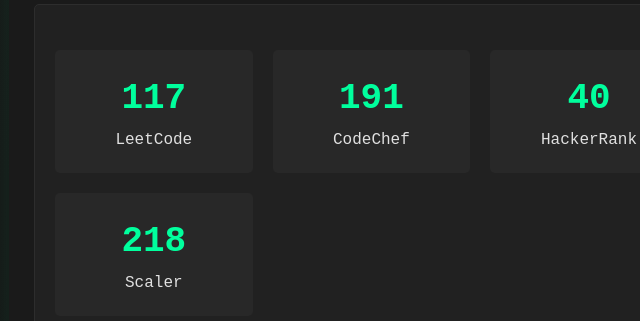
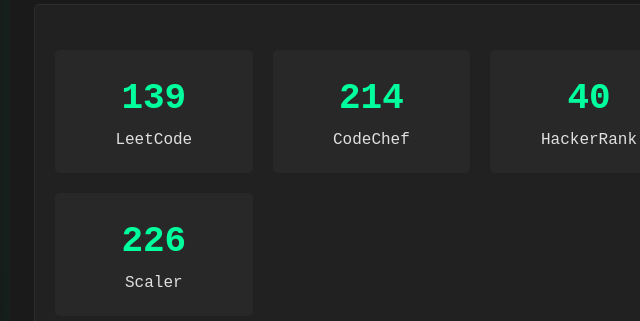
Before and after one commit to sivakumarmarisetti/portfolio, a plain HTML site: page index.html in a window 1280 px wide. Shown: the part 1040-1361 px from the top of the page, 51-691 px from the left. Drawn offline with Linux system fonts and the light colour scheme.

Commit message:
Update index.html

```diff
--- a/index.html
+++ b/index.html
@@ -564,12 +564,12 @@ async function fetchCodingStats() {
     try {
         // Mock data (replace with real API calls)
         const mockStats = {
-            leetcode: 117,
-            codechef: 191,
+            leetcode: 139,
+            codechef: 214,
             hackerrank: 40,
             hackerearth: 31,
             geeksforgeeks: 377,
-            scaler: 218
+            scaler: 226
         };
 
         // Update stats with animation
```
